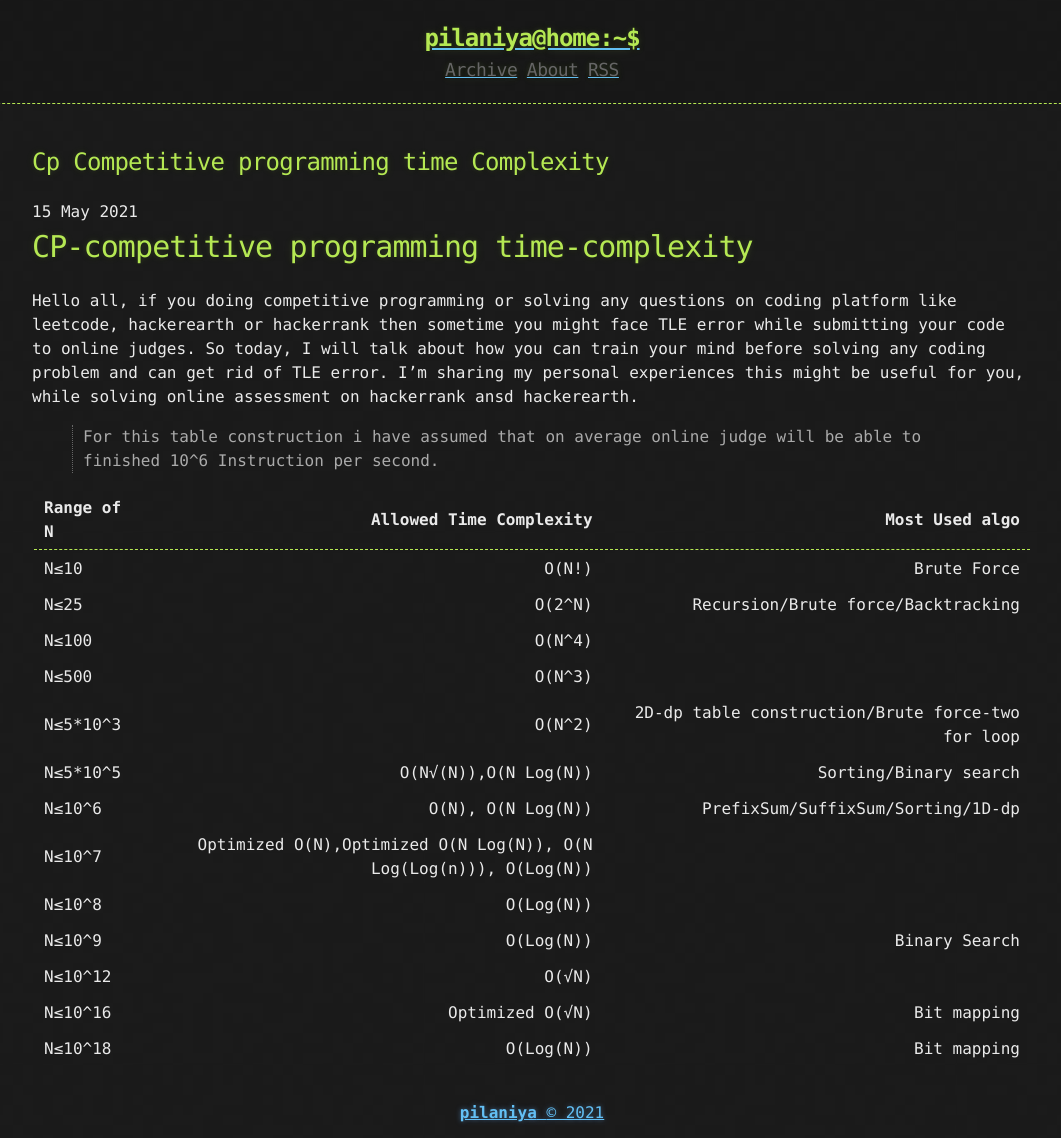
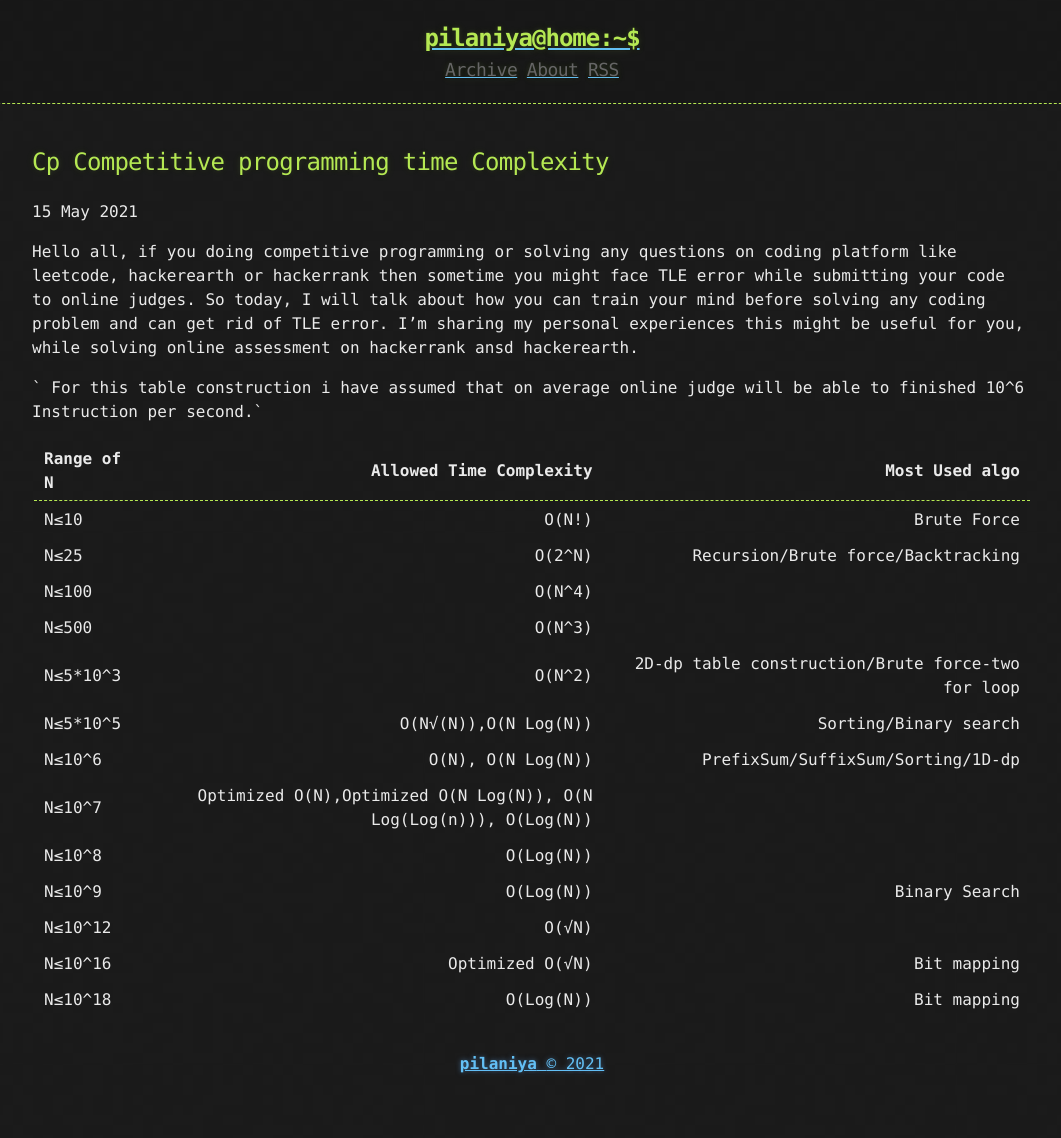
Before and after one commit to mukeshpilaniya/blog, a Jekyll site: the page built from _posts/CP-competitive programming time-complexity/2021-05-15-CP-competitive programming time-complexity.md, in a window 1280 px wide. Shown: the whole page, without its empty margins (108-1169 px from the left). Built offline with Jekyll 4.4.1, drawn with Linux system fonts in a browser that asks for light colours; after the commit the page ends 1089 px from its top, so only the background shows below that.

Commit message:
Update 2021-05-15-CP-competitive programming time-complexity.md

```diff
--- a/_posts/CP-competitive programming time-complexity/2021-05-15-CP-competitive programming time-complexity.md
+++ b/_posts/CP-competitive programming time-complexity/2021-05-15-CP-competitive programming time-complexity.md
@@ -1,8 +1,7 @@
-# CP-competitive programming time-complexity
 
 Hello all, if you doing competitive programming or solving any questions on coding platform like leetcode, hackerearth or hackerrank then sometime you might face TLE  error while submitting your code to online judges. So today, I will talk about how you can train your mind before solving any coding problem and can get rid of TLE error. I'm sharing my personal experiences this might be  useful for you, while solving online assessment on hackerrank ansd hackerearth.
 
-> For this table construction i have assumed that on average online judge will be able to finished 10^6 Instruction per second.
+` For this table construction i have assumed that on average online judge will be able to finished 10^6 Instruction per second.`
 
 | Range of N |                                           Allowed Time Complexity |                                    Most Used algo |
 |------------|------------------------------------------------------------------:|--------------------------------------------------:|
```
